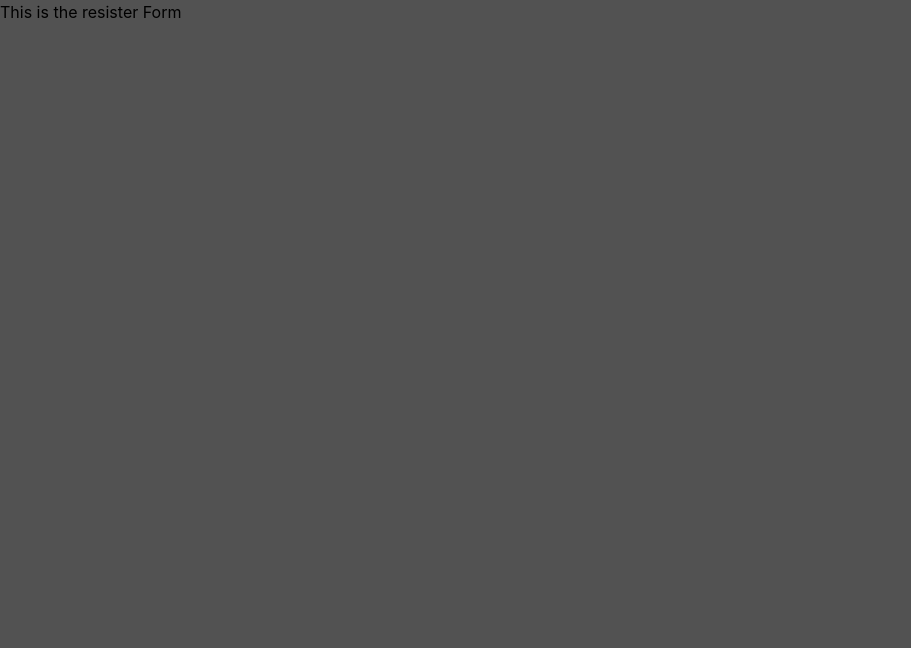
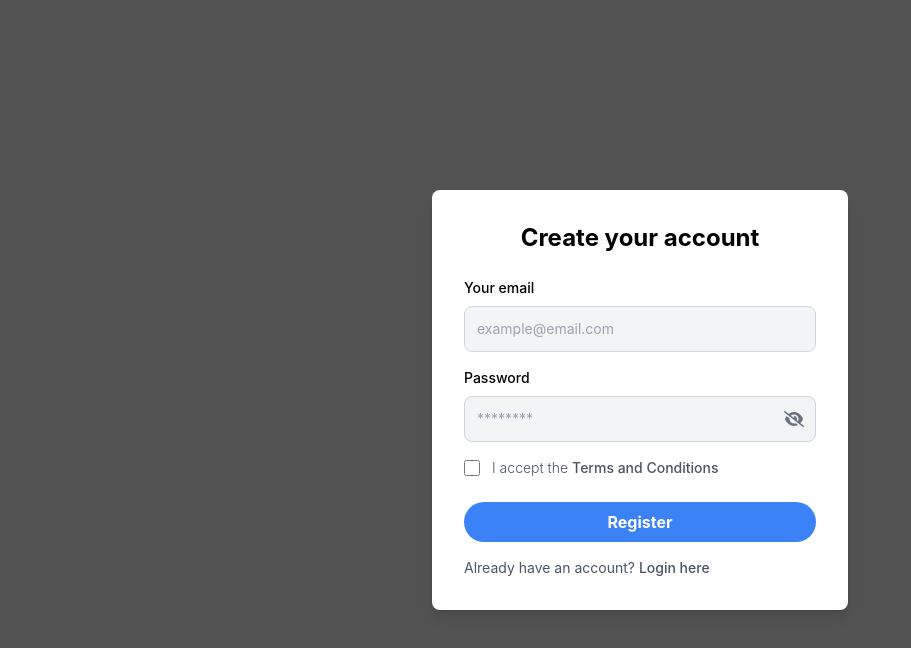
Before and after one commit to ocirede/Simona_DCI_final_project, a React (Vite) app in the folder client/: page /register in a window 1280 px wide. Shown: the top 648 px of the page, without its empty margins (0-911 px from the left). Built offline with nearby package versions, Linux system fonts and the light colour scheme.

Commit message:
register Page in progress

```diff
--- a/client/src/pages/RegisterUserForm.jsx
+++ b/client/src/pages/RegisterUserForm.jsx
@@ -1,8 +1,122 @@
+import { useState } from "react";
+import { NavLink, useLocation } from "react-router-dom";
+
 const RegisterUserForm = () => {
+  const [email, setEmail] = useState("");
+  const [password, setPassword] = useState("");
+  const [showPassword, setShowPassword] = useState(false);
+
+  const location = useLocation();
+  const queryParams = new URLSearchParams(location.search);
+  const userRole = queryParams.get("userRole");
+
+  const handleRegister = (e) => {
+    e.preventDefault();
+    console.log("userRole==>", userRole);
+    console.log("email==>", email);
+    console.log("password==>", password);
+  };
+
   return (
-    <>
-      <h2>This is the resister Form</h2>
-    </>
+    <div className="flex items-center justify-center h-screen">
+      <div className="w-full max-w-md mx-auto px-4">
+        <div className="bg-white rounded-lg shadow-lg p-8">
+          <h1 className="text-2xl font-bold mb-6 text-center">
+            Create your account
+          </h1>
+          <form className="space-y-4" onSubmit={handleRegister}>
+            <div>
+              <label htmlFor="email" className="block mb-2 text-sm font-medium">
+                Your email
+              </label>
+              <input
+                type="email"
+                name="email"
+                id="email"
+                className="bg-gray-100 border border-gray-300 text-gray-900 sm:text-sm rounded-lg focus:ring-primary-600 focus:border-primary-600 block w-full p-3"
+                placeholder="example@email.com"
+                onChange={(e) => {
+                  setEmail(e.target.value);
+                }}
+                required
+              />
+            </div>
+            <div className="relative">
+              {" "}
+              {/* Set the parent div to have position: relative */}
+              <label
+                htmlFor="password"
+                className="block mb-2 text-sm font-medium"
+              >
+                Password
+              </label>
+              <input
+                type={showPassword ? "text" : "password"}
+                name="password"
+                id="password"
+                placeholder="********"
+                className="bg-gray-100 border border-gray-300 text-gray-900 sm:text-sm rounded-lg focus:ring-primary-600 focus:border-primary-600 block w-full p-3"
+                onChange={(e) => {
+                  setPassword(e.target.value);
+                }}
+                required
+              />
+              <button
+                className="absolute top-1/2 transform -translate-y-0.5 right-0 flex items-center px-3 pt-2 text-gray-500 focus:outline-none"
+                onClick={() => {
+                  setShowPassword(!showPassword);
+                }}
+              >
+                {showPassword ? (
+                  <i className="fa-solid fa-eye"></i>
+                ) : (
+                  <i className="fa-solid fa-eye-slash"></i>
+                )}
+              </button>
+            </div>
+            <div className="flex items-start">
+              <div className="flex items-center h-5">
+                <input
+                  id="terms"
+                  aria-describedby="terms"
+                  type="checkbox"
+                  className="w-4 h-4 border border-gray-300 rounded bg-gray-100 focus:ring-3 focus:ring-primary-300"
+                  required
+                />
+              </div>
+              <div className="ml-3 text-sm">
+                <label htmlFor="terms" className="font-light text-gray-600">
+                  I accept the{" "}
+                  <NavLink
+                    href="#"
+                    className="font-medium text-primary-600 hover:underline"
+                  >
+                    Terms and Conditions
+                  </NavLink>
+                </label>
+              </div>
+            </div>
+            <div className="text-center">
+              <button
+                type="submit"
+                className="mt-2 bg-blue-500 hover:bg-blue-700 text-white font-bold py-2 px-4 rounded-full w-full"
+              >
+                Register
+              </button>
+            </div>
+            <p className="text-sm text-gray-600">
+              Already have an account?{" "}
+              <NavLink
+                to="#"
+                className="font-medium text-primary-600 hover:underline"
+              >
+                Login here
+              </NavLink>
+            </p>
+          </form>
+        </div>
+      </div>
+    </div>
   );
 };
 
```
